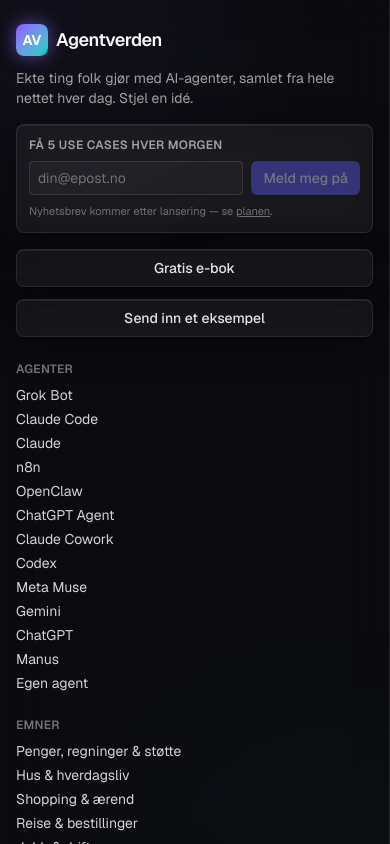
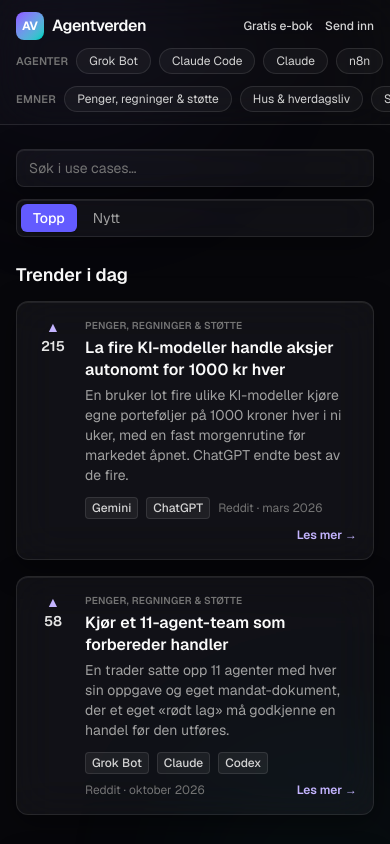
Before and after one commit to Lise-KI/agentverden, a Next.js app: page / in a window 390 px wide. Shown: the top 844 px of the page. Built offline with nearby package versions, Linux system fonts and the light colour scheme.

Commit message:
Mobil: kompakt topp med sveipbare agent- og emnerader, så artiklene kommer først. Flytt nyhetsbrev under Trender i dag
Co-Authored-By: Claude Opus 5.5 <noreply@anthropic.com>
Claude-Session: https://claude.ai/code/session_011SA7d6mQTL3dwGya4JsLJm

```diff
--- a/src/app/page.tsx
+++ b/src/app/page.tsx
@@ -32,8 +32,6 @@ export default function Home() {
           </div>
         </div>
 
-        <NewsletterSignup />
-
         {trending.length > 0 && (
           <section className="mb-10">
             <h2 className="text-lg font-semibold mb-3 text-neutral-50">
@@ -42,6 +40,10 @@ export default function Home() {
             <UseCaseGrid items={trending} listClassName="grid sm:grid-cols-2 gap-4" />
           </section>
         )}
+
+        <div className="mb-10">
+          <NewsletterSignup />
+        </div>
 
         <section className="mb-10">
           <h2 className="text-lg font-semibold mb-3 text-neutral-50">Siste funn</h2>
--- a/src/components/Sidebar.tsx
+++ b/src/components/Sidebar.tsx
@@ -2,9 +2,72 @@ import Link from "next/link";
 import { categories } from "@/data/categories";
 import { agents } from "@/data/agents";
 
+function ChipRow({
+  label,
+  items,
+}: {
+  label: string;
+  items: { href: string; name: string }[];
+}) {
+  return (
+    <div className="flex items-center gap-2 overflow-x-auto pb-1 -mx-4 px-4 [scrollbar-width:none]">
+      <span className="shrink-0 text-[11px] font-semibold uppercase tracking-wide text-neutral-500">
+        {label}
+      </span>
+      {items.map((i) => (
+        <Link
+          key={i.href}
+          href={i.href}
+          className="shrink-0 rounded-full border border-white/10 bg-white/[0.04] px-3 py-1 text-xs text-neutral-300 hover:text-white"
+        >
+          {i.name}
+        </Link>
+      ))}
+    </div>
+  );
+}
+
 export default function Sidebar() {
   return (
-    <aside className="w-full lg:w-72 shrink-0 border-r border-white/10 bg-white/[0.02] backdrop-blur-xl px-4 py-6 lg:sticky lg:top-0 lg:h-screen lg:overflow-y-auto">
+    <>
+      {/* Mobil: kompakt topp, så innholdet kommer rett etter. Agenter og emner
+        ligger som sveipbare rader i stedet for lange lister. */}
+      <div className="lg:hidden border-b border-white/10 bg-white/[0.02] backdrop-blur-xl px-4 pt-3 pb-2 space-y-2">
+        <div className="flex items-center justify-between gap-2">
+          <Link href="/" className="flex items-center gap-2">
+            <span className="h-7 w-7 rounded-lg bg-gradient-to-br from-violet-500 to-teal-400 text-white flex items-center justify-center font-bold text-xs">
+              AV
+            </span>
+            <span className="font-semibold tracking-tight text-neutral-50">
+              Agentverden
+            </span>
+          </Link>
+          <nav className="flex gap-3 text-xs font-medium text-neutral-300">
+            <Link href="/ebok" className="hover:text-white">
+              Gratis e-bok
+            </Link>
+            <Link href="/send-inn" className="hover:text-white">
+              Send inn
+            </Link>
+          </nav>
+        </div>
+        <ChipRow
+          label="Agenter"
+          items={agents.map((a) => ({
+            href: `/agenter/${a.slug}`,
+            name: a.name,
+          }))}
+        />
+        <ChipRow
+          label="Emner"
+          items={categories.map((c) => ({
+            href: `/emner/${c.slug}`,
+            name: c.name,
+          }))}
+        />
+      </div>
+
+      <aside className="hidden lg:block lg:w-72 shrink-0 border-r border-white/10 bg-white/[0.02] backdrop-blur-xl px-4 py-6 lg:sticky lg:top-0 lg:h-screen lg:overflow-y-auto">
         <Link href="/" className="flex items-center gap-2 mb-3">
           <span className="h-8 w-8 rounded-lg bg-gradient-to-br from-violet-500 to-teal-400 text-white flex items-center justify-center font-bold text-sm shadow-[0_0_18px_rgba(139,123,255,0.55)]">
             AV
@@ -96,5 +159,6 @@ export default function Sidebar() {
           </ul>
         </div>
       </aside>
+    </>
   );
 }
```
Lines whose indentation alone changed are shown as unchanged.
